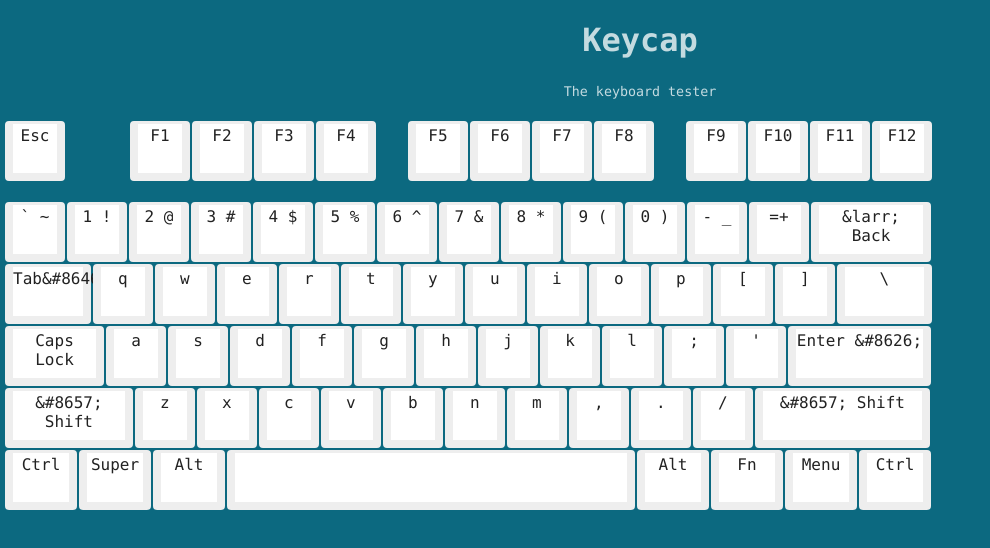
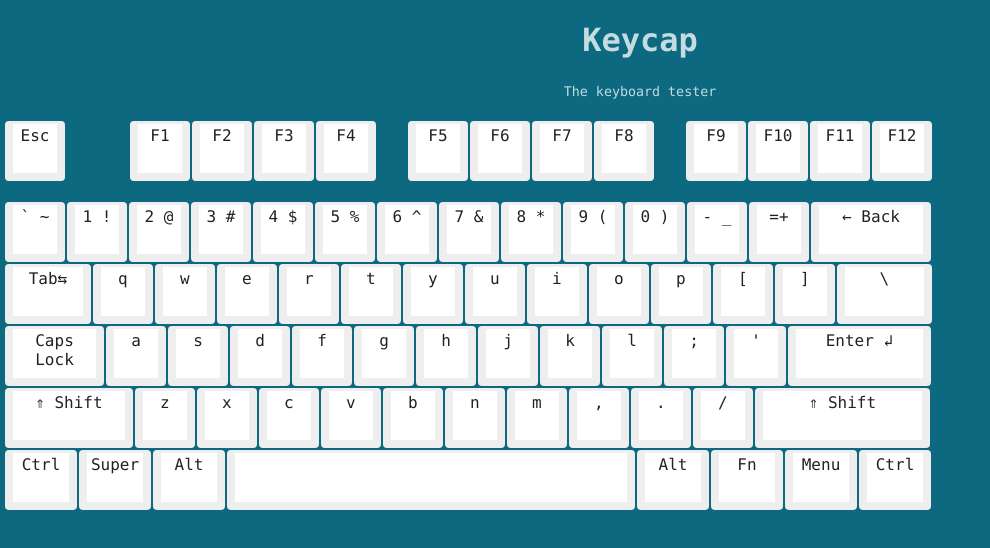
Before and after one commit to AlexAtHome/keycap, a React (Create React App) app: page / in a window 1280 px wide. Shown: the top 548 px of the page, without its empty margins (0-990 px from the left). Built offline with nearby package versions, Linux system fonts and the light colour scheme.

Commit message:
fix: 🐛 show html symbols properly on keys

```diff
--- a/package.json
+++ b/package.json
@@ -14,6 +14,7 @@
     "@types/react-redux": "^7.1.20",
     "@use-it/event-listener": "^0.1.6",
     "clsx": "^1.1.1",
+    "html-react-parser": "^1.4.0",
     "react": "^17.0.2",
     "react-dom": "^17.0.2",
     "react-redux": "^7.2.6",
--- a/src/components/key/key.tsx
+++ b/src/components/key/key.tsx
@@ -1,6 +1,8 @@
 import clsx from 'clsx'
 import React from 'react'
+import parse from 'html-react-parser'
 import './key.css'
+
 
 interface IProps {
 	label?: string
@@ -9,14 +11,15 @@ interface IProps {
 	offsetRight?: number | null
 	widthRatio?: number | null
 	isPressed?: boolean
+	isLabelHTML?: boolean
 }
 
-export const Key: React.FC<IProps> = ({ label = '', id, offsetRight = null, widthRatio = null, isPressed = false }) => {
+export const Key: React.FC<IProps> = ({ label = '', id, offsetRight = null, widthRatio = null, isPressed = false, isLabelHTML = false }) => {
 	const styles = {
 		'--key-offset-ratio': offsetRight,
 		'--key-width-ratio': widthRatio
 	} as React.CSSProperties
 	return <div id={`key_${id}`} style={styles} className={clsx(`key`, { 'key_pressed': isPressed })}>
-		{label}
+		{isLabelHTML ? parse(label) : label}
 	</div>
 }
--- a/src/components/keyboard/key-row.tsx
+++ b/src/components/keyboard/key-row.tsx
@@ -25,6 +25,7 @@ export const KeyRow: React.FC<IKeyRowProps> = ({ row, isShiftPressed }) => {
 			<Key
 				id={key.code.toLowerCase()}
 				key={i}
+				isLabelHTML={key.isLabelHTML}
 				label={isShiftPressed ? key.shiftLabel ?? key.label : key.label}
 				offsetRight={key.offsetRight}
 				widthRatio={key.widthRatio}
--- a/src/components/keyboard/keys.interface.ts
+++ b/src/components/keyboard/keys.interface.ts
@@ -1,6 +1,7 @@
 export interface IKey {
 	code: string
 	label: string
+	isLabelHTML?: boolean
 	shiftLabel?: string
 	widthRatio?: number
 	offsetRight?: number
--- a/src/components/keyboard/keys.metadata.ts
+++ b/src/components/keyboard/keys.metadata.ts
@@ -1,3 +1,4 @@
+import { triggerAsyncId } from "async_hooks"
 import { convertStringToKeys, IKey, ISection } from "./keys.interface"
 
 export const funcRow: IKey[] = [
@@ -69,6 +70,7 @@ export const numbers: IKey[] = [
 	{
 		code: 'Backspace',
 		label: `&larr; Back`,
+		isLabelHTML: true,
 		widthRatio: 2
 	}
 ]
@@ -77,6 +79,7 @@ export const topLetters: IKey[] = [
 	{
 		code: 'Tab',
 		label: 'Tab&#8646;',
+		isLabelHTML: true,
 		widthRatio: 1.43,
 	},
 	...convertStringToKeys('QWERTYUIOP'),
@@ -118,6 +121,7 @@ export const middleLetters: IKey[] = [
 	{
 		code: 'Enter',
 		label: 'Enter &#8626;',
+		isLabelHTML: true,
 		widthRatio: 2.38
 	}
 ]
@@ -126,6 +130,7 @@ export const bottomLetters: IKey[] = [
 	{
 		code: 'ShiftLeft',
 		label: '&#8657; Shift',
+		isLabelHTML: true,
 		widthRatio: 2.13
 	},
 	...convertStringToKeys('ZXCVBNM'),
@@ -147,6 +152,7 @@ export const bottomLetters: IKey[] = [
 	{
 		code: 'ShiftRight',
 		label: '&#8657; Shift',
+		isLabelHTML: true,
 		widthRatio: 2.92,
 	}
 ]
```
Also changed, not shown: 1 other file (tests, documents, lock files or other folders).
